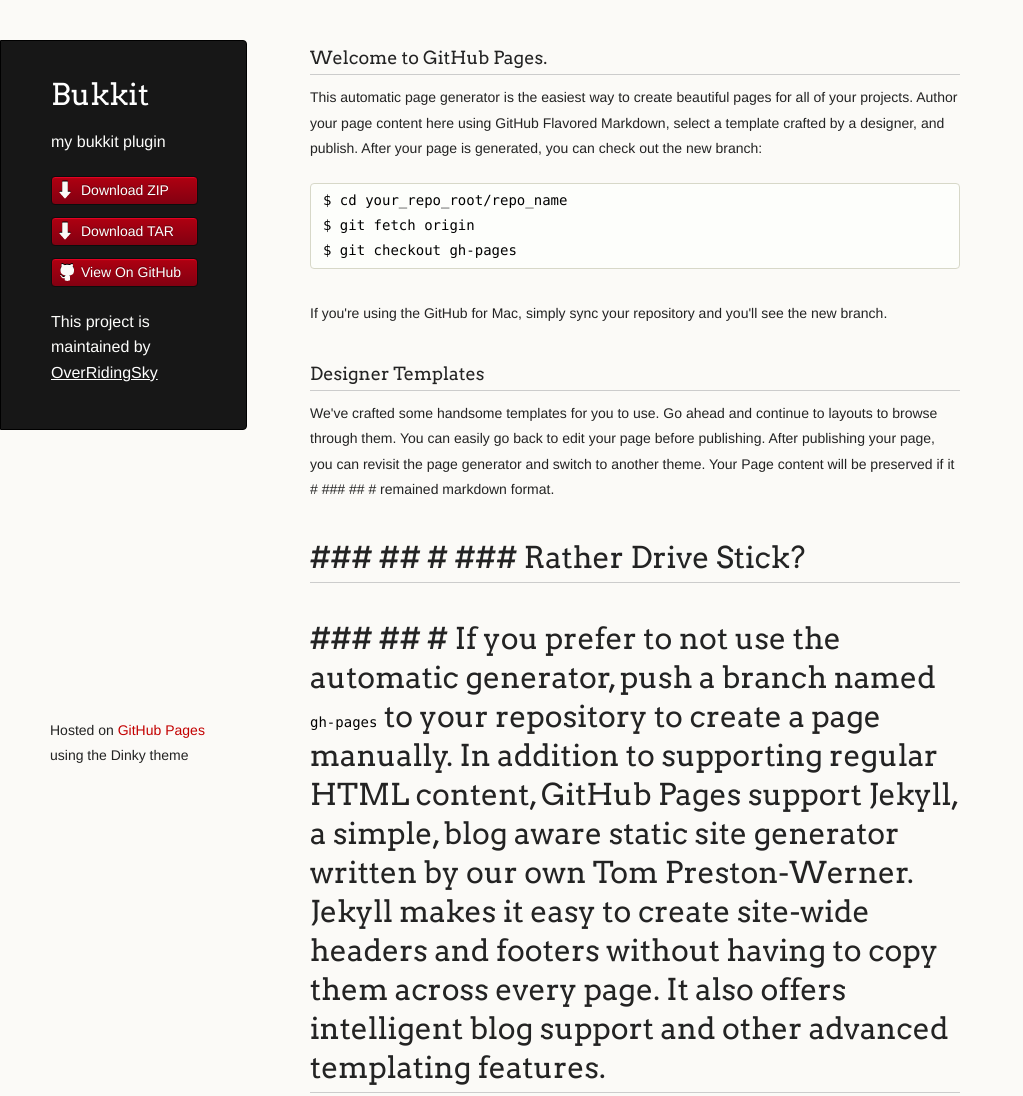
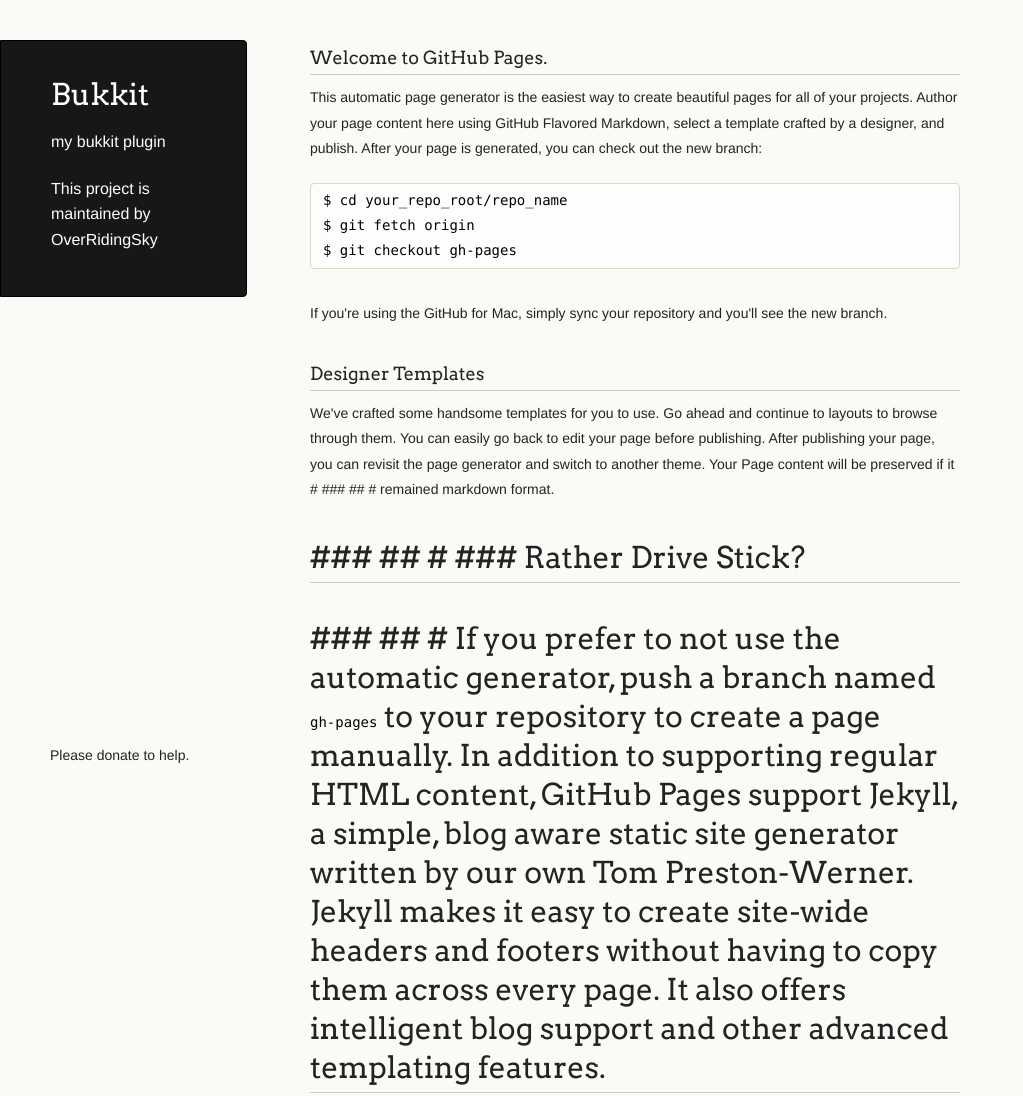
Before and after one commit to OverRidingSky/Bukkit, a plain HTML site: page index.html in a window 1280 px wide. Shown: the top 1096 px of the page, without its empty margins (0-1023 px from the left). Drawn offline with Linux system fonts and the light colour scheme.

Commit message:
Update index.html

```diff
--- a/index.html
+++ b/index.html
@@ -3,7 +3,7 @@
   <head>
     <meta charset="utf-8">
     <meta http-equiv="X-UA-Compatible" content="chrome=1">
-    <title>Bukkit by OverRidingSky</title>
+    <title>OverRidingSky's Plugin</title>
 
     <link rel="stylesheet" href="stylesheets/styles.css">
     <link rel="stylesheet" href="stylesheets/pygment_trac.css">
@@ -20,12 +20,10 @@
         <p class="header">my bukkit plugin</p>
 
         <ul>
-          <li class="download"><a class="buttons" href="https://github.com/OverRidingSky/Bukkit/zipball/master">Download ZIP</a></li>
-          <li class="download"><a class="buttons" href="https://github.com/OverRidingSky/Bukkit/tarball/master">Download TAR</a></li>
-          <li><a class="buttons github" href="https://github.com/OverRidingSky/Bukkit">View On GitHub</a></li>
+
         </ul>
 
-        <p class="header">This project is maintained by <a class="header name" href="https://github.com/OverRidingSky">OverRidingSky</a></p>
+        <p class="header">This project is maintained by <a href="https://github.com/OverRidingSky">OverRidingSky</a></p>
 
 
       </header>
@@ -66,7 +64,7 @@
 <a name="---having-trouble-with-pages-check-out-the-documentation-at-httphelpgithubcompages-or-contact-supportgithubcom-and-well-help-you-sort-it-out" class="anchor" href="#---having-trouble-with-pages-check-out-the-documentation-at-httphelpgithubcompages-or-contact-supportgithubcom-and-well-help-you-sort-it-out"><span class="octicon octicon-link"></span></a>### ## # Having trouble with Pages? Check out the documentation at <a href="http://help.github.com/pages">http://help.github.com/pages</a> or contact <a href="mailto:support@github.com">support@github.com</a> and we’ll help you sort it out.</h1>
       </section>
       <footer>
-        <p><small>Hosted on <a href="https://pages.github.com">GitHub Pages</a> using the Dinky theme</small></p>
+        <p><small>Please donate to help.</a></small></p>
       </footer>
     </div>
     <!--[if !IE]><script>fixScale(document);</script><![endif]-->
```
